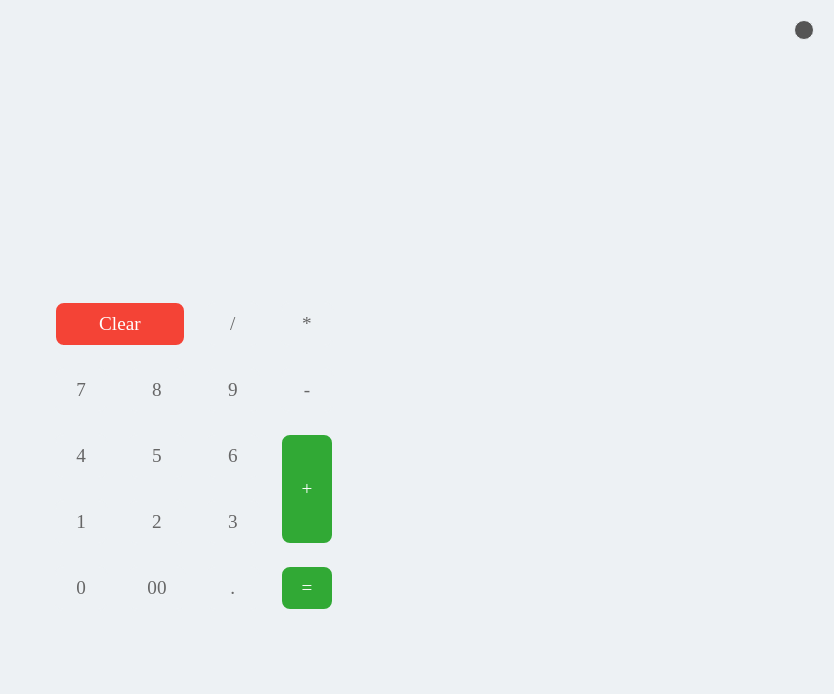
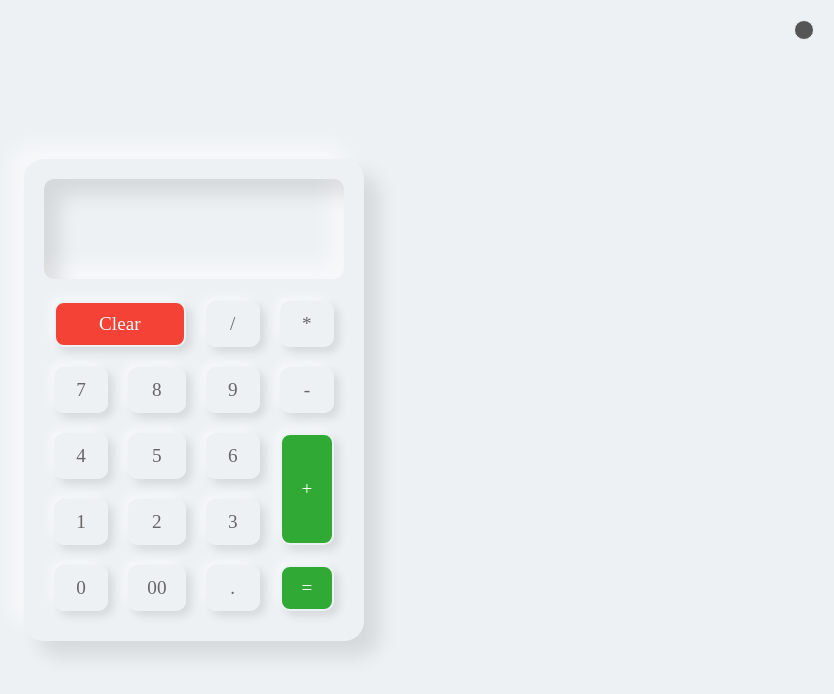
Before and after one commit to Denilsonmart/STUDYING-HTML-CSS-JS, a plain HTML site: page calculator-dark-light/index.html in a window 1280 px wide. Both pictures are taken after a click on the element "Clear". Shown: the whole page, without its empty margins (446-1280 px from the left). Drawn offline with Linux system fonts and the light colour scheme.

Commit message:
calculator - final changes in style and script

```diff
--- a/calculator-dark-light/script.js
+++ b/calculator-dark-light/script.js
@@ -1,24 +1,25 @@
+//evento usado para resolver o problema em que o querrySelector não estava funcionando, esse evento faz que o código seja rodado somente após ser carregado todos os elementos do DOM
 document.addEventListener("DOMContentLoaded", function () {
+  //obtendo todos os elementos necessários para o código
   const toggleBtn = document.querySelector(".toggleBtn");
   const body = document.querySelector("body");
   let btn = document.querySelectorAll("span");
   let value = document.querySelector("#value");
 
 
-  for (let i = 0; i < btn.length; i++) {
-        btn[i].addEventListener("click", function () {
-          if(this.innerHTML == "="){
-            value.innerHTML = eval(value.innerHTML);
-          }
-          else {
-            if(this.innerHTML == "Clear"){
-              value.innerHTML =  "";
-            } else {
-              value.innerHTML += this.innerHTML;
-            }
-          }
-        });
+  btn.forEach(function(tecla){
+    tecla.addEventListener("click", function () {
+      if (tecla.innerHTML == "=") {
+        value.innerHTML = eval(value.innerHTML)
+      } else {
+        if (tecla.innerHTML == "Clear") {
+          value.innerHTML = ""
+        } else {
+          value.innerHTML += tecla.innerHTML
+        }
       }
+    })
+  })
       //evento para a mudança de modo aplicado para quando o toggleBtn for clicado
       toggleBtn.onclick = function () {
         body.classList.toggle("dark");
--- a/calculator-dark-light/style.css
+++ b/calculator-dark-light/style.css
@@ -18,12 +18,18 @@ body {
   width: 340px;
   padding: 20px;
   border-radius: 20px;
-
+  box-shadow:
+  15px 15px 20px rgba(0, 0, 0, 0.1),
+  -15px -15px 20px rgba(255, 255, 255, 0.5);
 }
 
 .calculator .buttons {
   position: relative;
   display: grid;
+}
+.calculator .buttons span:active {
+  box-shadow: inset 5px 5px 10px rgba(0, 0, 0, 0.1),
+              inset -5px -5px 10px rgba(255, 255, 255, 0.25);
 }
 
 .calculator .buttons #value {
@@ -41,6 +47,8 @@ body {
   padding: 0 20px;
   font-size: 2em;
   font-weight: 500;
+  box-shadow: inset 15px 15px 20px rgba(0, 0, 0, 0.1),
+              inset -15px -15px 20px rgba(255, 255, 255, 0.5);
 }
 
 .calculator .buttons span {
@@ -57,6 +65,8 @@ body {
   font-size: 1.2em;
   color: #666;
   border: 2px solid #edf1f4;
+  box-shadow:  5px 5px 10px rgba(0, 0, 0, 0.1),
+                -5px -5px 10px rgba(255, 255, 255, 0.5);
 }
 
 .calculator .buttons span#clear {
@@ -66,7 +76,8 @@ body {
   border: 2px solid #edf1f4;
 }
 
-.calculator .buttons span#plus, .calculator .buttons span#equal {
+.calculator .buttons span#plus,
+ .calculator .buttons span#equal {
   grid-row: span 2;
   background-color: #31a935;
   color: #fff;
@@ -76,8 +87,9 @@ body {
 .calculator .buttons span#clear:active,
 .calculator .buttons span#plus:active,
 .calculator .buttons span#equal:active {
-  box-shadow: 5px 5px 10px rgba(0, 0, 0, 0.1), -5px -5px 10px #fff,
-  inset 5px 5px 10px rgba(0, 0, 0, 0.1);
+  box-shadow: 5px 5px 10px rgba(0, 0, 0, 0.1),
+              -5px -5px 10px #fff,
+         inset 5px 5px 10px rgba(0, 0, 0, 0.1);
 }
 
 .toggleBtn {
```
